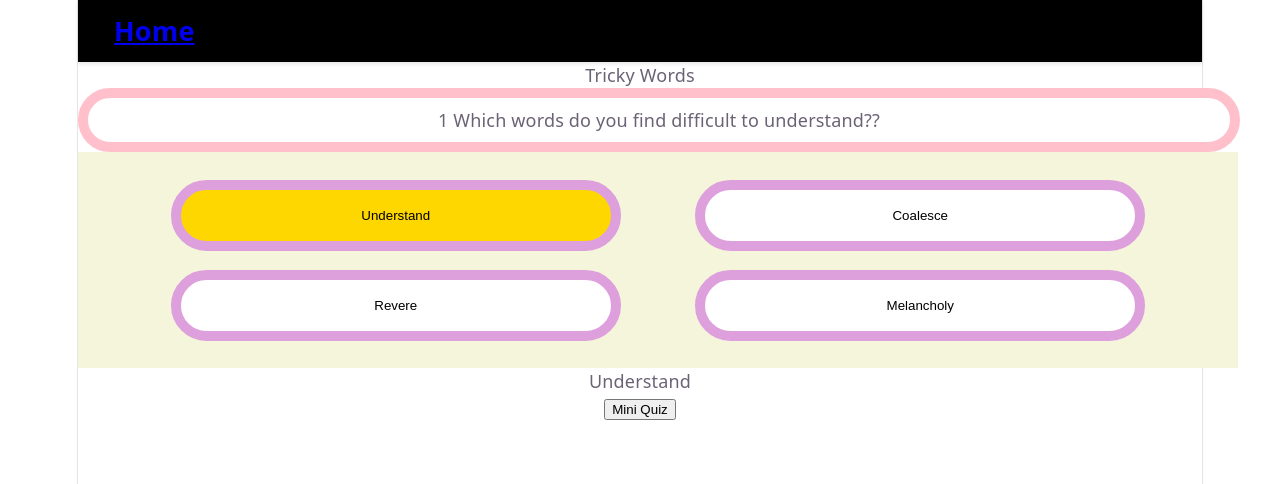
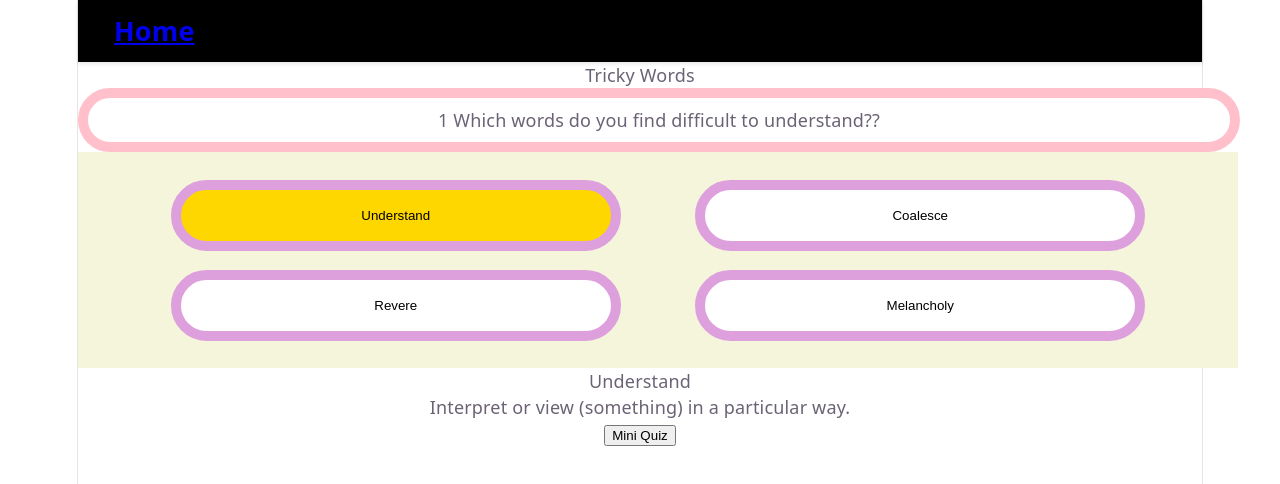
Before and after one commit to Colli039/ed03-intervention-app, a React (Vite) app: page /tricky-words in a window 1280 px wide. Both pictures are taken after a click on the button "Understand". Shown: the top 484 px of the page. Built offline with nearby package versions, Linux system fonts and the light colour scheme.

Commit message:
added definition

```diff
--- a/src/components/ChoicesCards.jsx
+++ b/src/components/ChoicesCards.jsx
@@ -7,13 +7,14 @@ import { useQuestionsContext } from '../context/QuestionsContext'
 //TODO!!
 //MINI QUIZ - Add condition if answer is correct after the playback
 
-function ChoicesCards ({ type, choices, answer = null }) {
+function ChoicesCards ({ type, choices, answer = null, definitions = null}) {
   const { wrongAnswer, secondChance, getSecondChance } = useQuestionsContext()
   const [selectedChoice, setSelectedChoice] = useState('')
   const [disableChoices, setDisableChoices] = useState(false)
   const [wrongChoice, setWrongChoice] = useState(null)
+  const [selectedDefinition, setSelectedDefinition] = useState(null)
 
-  function handleClick (choice) {
+  function handleClick (choice, key) {
     //TODO: Add timeout that changes the button color if it's correct/wrong
     setSelectedChoice(choice)
     console.log(answer, choice, answer!==null)
@@ -33,6 +34,8 @@ function ChoicesCards ({ type, choices, answer = null }) {
           setSelectedChoice(answer), setDisableChoices(true)
         }
       }
+    }else{
+      setSelectedDefinition(definitions[key])
     }
   }
 
@@ -45,7 +48,7 @@ function ChoicesCards ({ type, choices, answer = null }) {
             <button
               key={key}
               type='submit'
-              onClick={() => handleClick(choice)}
+              onClick={() => handleClick(choice, key)}
               className={`
                 choice-btn
                 ${choice === selectedChoice ? 'clicked' : ''
@@ -77,6 +80,7 @@ function ChoicesCards ({ type, choices, answer = null }) {
           <DefinitionCard
             videoName='video-sample.png'
             choice={selectedChoice}
+            definition={selectedDefinition}
           />
         )}
       </div>
--- a/src/components/DefinitionCard.jsx
+++ b/src/components/DefinitionCard.jsx
@@ -1,10 +1,11 @@
 import '../css/definition-card.css'
 
-function DefinitionCard({choice}){
+function DefinitionCard({choice, definition}){
 
     return(
         <div className="definition-card">
-            {choice}
+            <div className="term">{choice}</div>
+            <div className="definition">{definition}</div>
         </div>
     )
 }
--- a/src/pages/TrickyWords.jsx
+++ b/src/pages/TrickyWords.jsx
@@ -7,7 +7,6 @@ import { useState, useEffect } from 'react'
 import { useQuestionsContext } from '../context/QuestionsContext'
 
 function TrickyWords () {
-  console.log('Component rendered')
   const navigate = useNavigate()
   const {
     loading,
@@ -52,7 +51,7 @@ function TrickyWords () {
       ) : (
         <div className='content'>
           <QuestionCard question={questionSet?.question} />
-          <ChoicesCards type='tricky-words' choices={questionSet?.choices} />
+          <ChoicesCards type='tricky-words' choices={questionSet?.choices} definitions={questionSet?.definitions} />
         </div>
       )}
 
```
